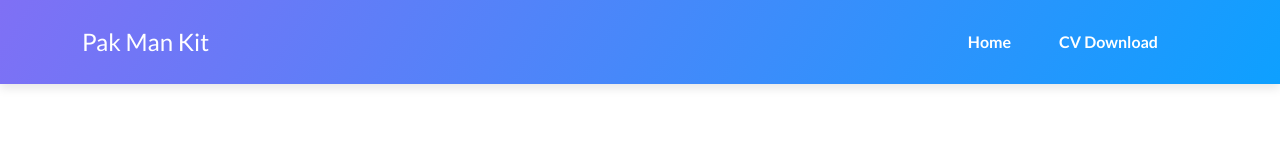
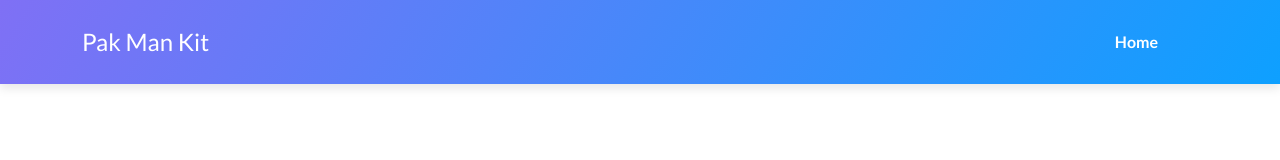
Before and after one commit to kit8379/kit8379.github.io, a plain HTML site: page index.html in a window 1280 px wide. Shown: the top 160 px of the page. Drawn offline with nearby package versions, Linux system fonts and the light colour scheme.

Commit message:
Update index.html

```diff
--- a/index.html
+++ b/index.html
@@ -23,7 +23,6 @@
 			<div class="collapse navbar-collapse" id="navbarNav">
 				<ul class="navbar-nav ms-auto">
 					<li class="nav-item"><a class="nav-link active" href="index.html">Home</a></li>
-					<li class="nav-item"><a class="nav-link active" href="index.html">CV Download</a></li>
 				</ul>
 			</div>
 		</div>
```
